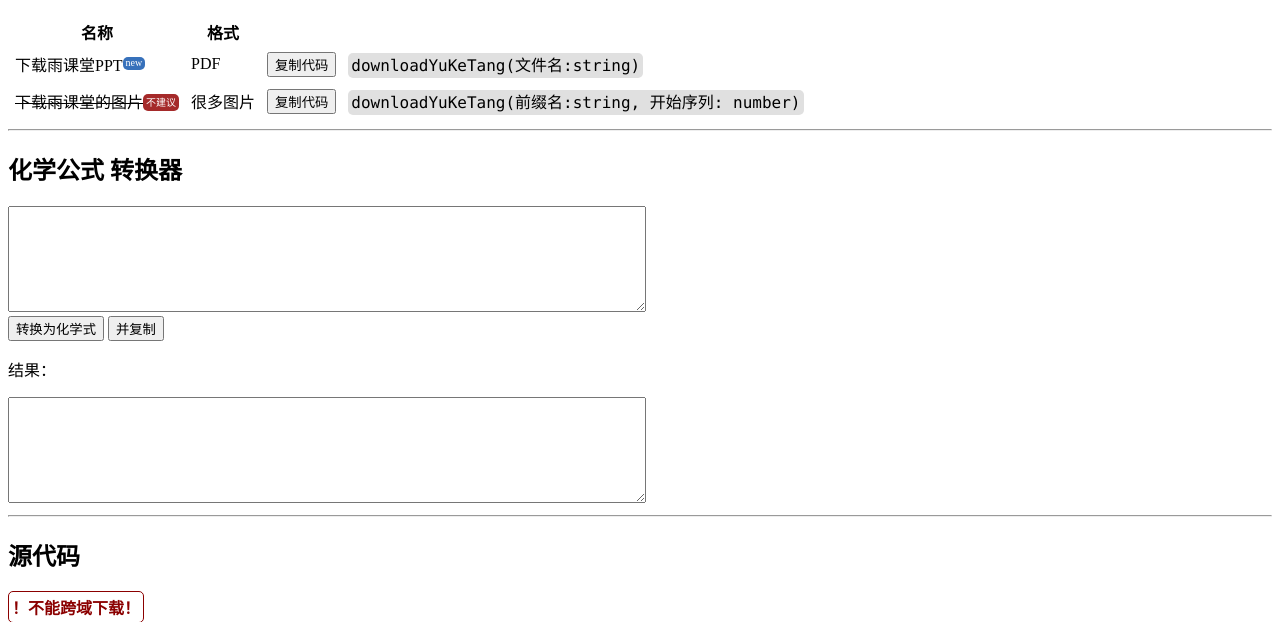
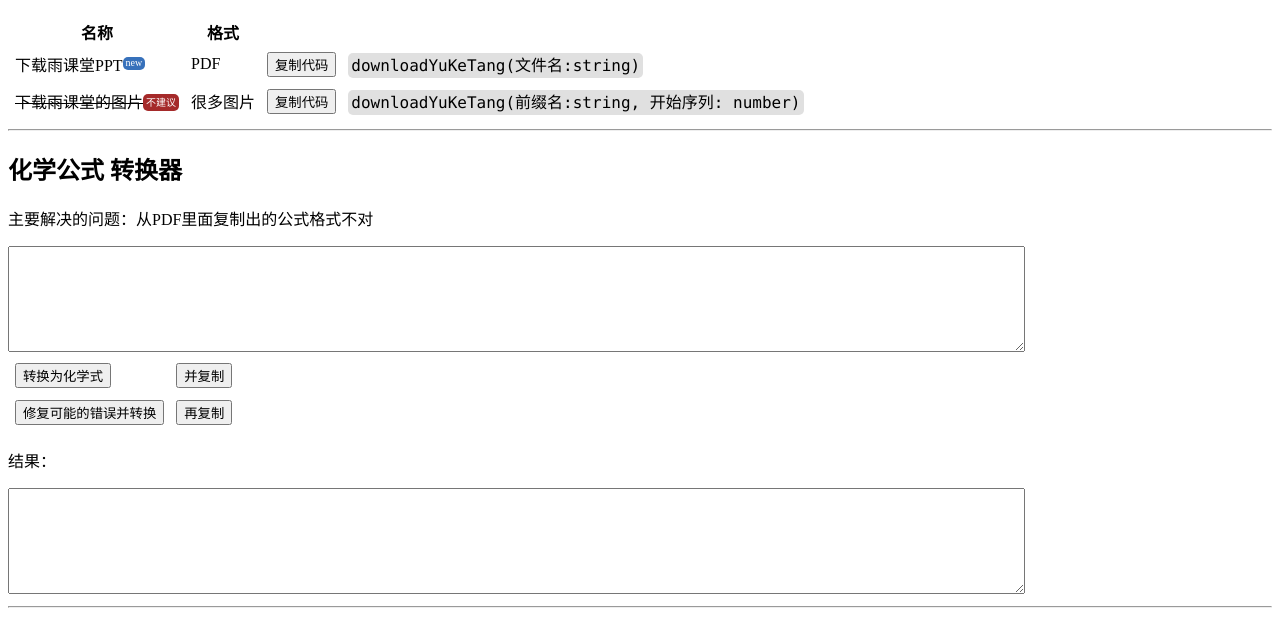
Before and after one commit to Justype/JsUtils, a plain HTML site: page index.html in a window 1280 px wide. Shown: the part 118-740 px from the top of the page. Drawn offline with Linux system fonts and the light colour scheme.

Commit message:
增加了更多的选项

```diff
--- a/char-converter.js
+++ b/char-converter.js
@@ -17,8 +17,8 @@
 Superscript["-"] = "⁻";
 
 
-function normal_to_chemical(text) {
-    return text.replace(/[\w\d][\+\-]/g, c => c[0] + Superscript[c[1]])
+function normalToChemical(text) {
+    return text.replace(/[\w\d][\+\-]/g, c => c[0] + Superscript[c[1]]) // 识别 数字、字母后面的
         .replace(/\w\d+/g, c => {
             r = c[0];
             for (let i = 1; i < c.length; i++)
@@ -26,3 +26,10 @@
             return r;
         });
 }
+
+function fixAndToChemical(text) {
+    let fixText = text.replace(/c[1l]/ig, "Cl") // 目前只发现 Cl 可能拼错
+                    //   .replace(/(?<=[\u4e00-\u9fa5，（《])[\n ]+(?=[\u4e00-\u9fa5，、）》])/g, ""); // 去除中文间 多余的换行和空格
+                      .replace(/(?<![\.。;；:：])[\n]+/g, ""); // 去除多余的换行
+    return normalToChemical(fixText);
+}
--- a/index.html
+++ b/index.html
@@ -15,11 +15,11 @@
             copyText(text);
         }
 
-        function char2chemical(isCopy = false) {
+        function char2Chemical(isCopy = false, isFix = false) {
             let input_text = document.getElementById("unconverted_text");
             let span_result = document.getElementById("chemical_result");
 
-            let result = normal_to_chemical(input_text.value);
+            let result = isFix ? fixAndToChemical(input_text.value) : normalToChemical(input_text.value);
             span_result.value = result;
 
             if (isCopy) {
@@ -74,13 +74,14 @@
             display: inline-block
         }
 
-        #unconverted_text, #chemical_result{
-            width: 50%;
+        #unconverted_text,
+        #chemical_result {
+            width: 80%;
             min-width: 50px;
             max-width: 95%;
             min-height: 100px;
             display: inline-block;
-            font-size: large;
+            font-size: medium;
             font-family: "Microsoft YaHei";
         }
     </style>
@@ -110,10 +111,20 @@
 
     <hr>
     <h2>化学公式 转换器</h2>
+    <p>主要解决的问题：从PDF里面复制出的公式格式不对</p>
     <div>
         <textarea id="unconverted_text"></textarea>
     </div>
-    <button onclick="char2chemical()">转换为化学式</button> <button onclick="char2chemical(true)">并复制</button>
+    <table>
+        <tr>
+            <td><button onclick="char2Chemical()">转换为化学式</button></td>
+            <td><button onclick="char2Chemical(true)">并复制</button></td>
+        </tr>
+        <tr>
+            <td><button onclick="char2Chemical(false, true)">修复可能的错误并转换</button></td>
+            <td><button onclick="char2Chemical(true, true)">再复制</button></td>
+        </tr>
+    </table>
     <div>
         <p>结果：</p>
         <textarea id="chemical_result"></textarea>
```
